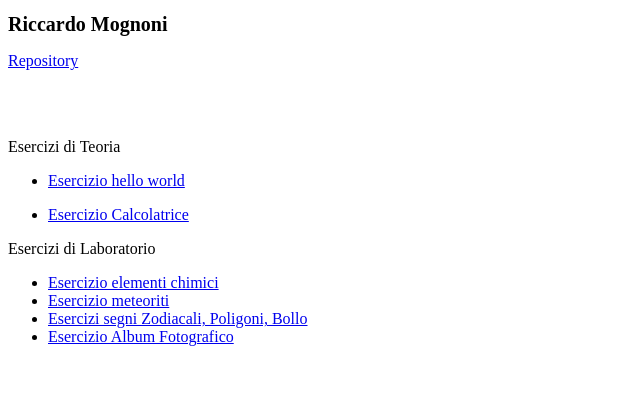
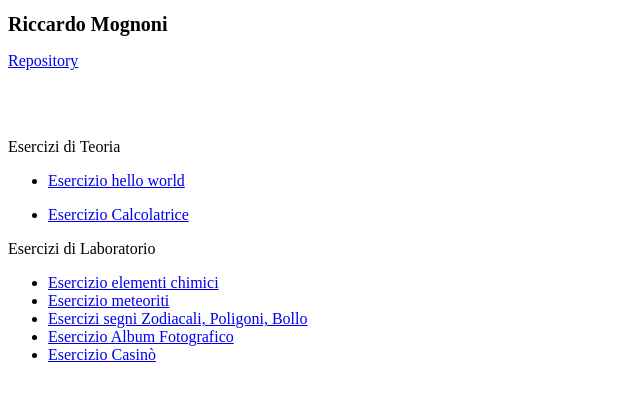
Before and after one commit to riccardomognoni/riccardomognoni.github.io, a plain HTML site: page homepage.html in a window 1280 px wide. Shown: the whole page, without its empty margins (0-640 px from the left). Drawn offline with Linux system fonts and the light colour scheme.

Commit message:
Update homepage.html

```diff
--- a/homepage.html
+++ b/homepage.html
@@ -18,6 +18,7 @@
         <li><a href="https://riccardomognoni.github.io/meteoriti/index.html">Esercizio meteoriti</a></li>
          <li><a href="https://riccardomognoni.github.io/eserciziHTML/index.html">Esercizi segni Zodiacali, Poligoni, Bollo</a></li>
          <li><a href="https://riccardomognoni.github.io/albumFoto/index.html">Esercizio Album Fotografico</a></li>
+        <li><a href="https://riccardomognoni.github.io/casino/index.html">Esercizio Casinò</a></li>
     </ul>
 
 
```
